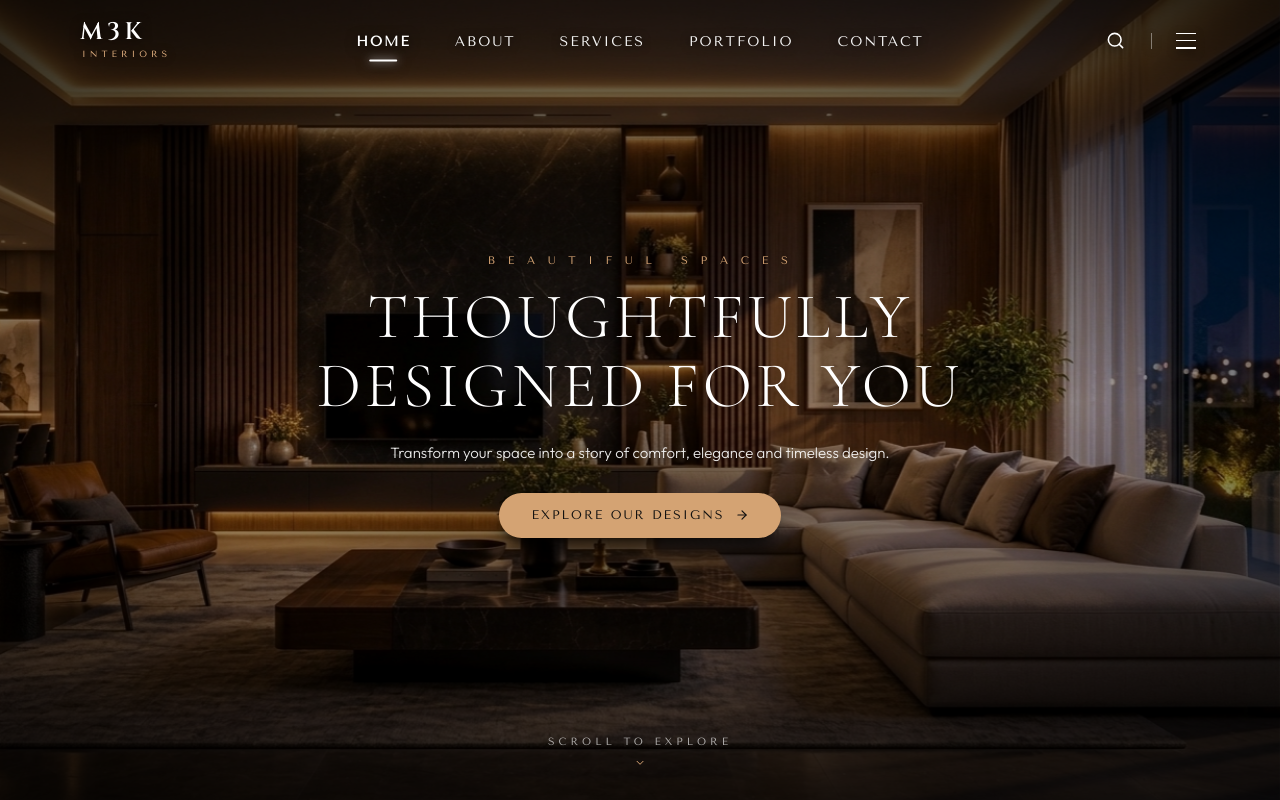
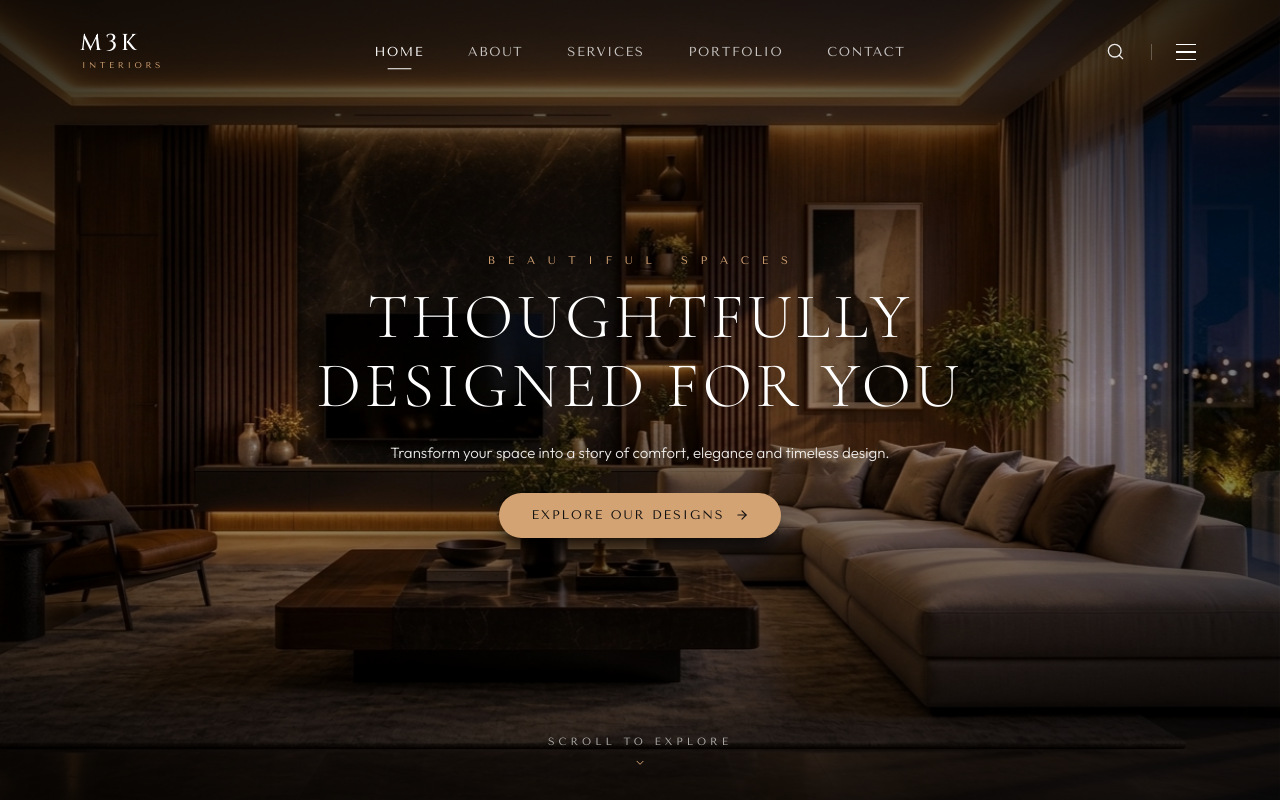
Before and after one commit to konapalask/M3k-Update, a React (Vite) app: page / in a window 1280 px wide. Shown: the top 800 px of the page. Built offline with nearby package versions, Linux system fonts and the light colour scheme; a web font is replaced by a local one.

Commit message:
Revert dark background navbar styling to original clean aesthetic

```diff
--- a/src/components/Navbar.tsx
+++ b/src/components/Navbar.tsx
@@ -53,33 +53,33 @@ export const Navbar: React.FC<NavbarProps> = ({ onOpenContact, onOpenConsultatio
         className={`fixed top-0 left-0 right-0 z-50 transition-all duration-300 bg-transparent ${
           isOnLightSection
             ? 'pt-3.5 sm:pt-4.5 pb-2.5 sm:pb-3'
-            : 'pt-4 sm:pt-5 pb-3'
+            : 'pt-6 sm:pt-8 pb-4'
         }`}
       >
         <div className="w-full px-8 sm:px-12 lg:px-16 xl:px-20 flex items-center justify-between relative">
-          {/* Brand Wordmark: M3K INTERIORS (High-contrast, prominent, brighter) */}
+          {/* Brand Wordmark: M3K INTERIORS (Adapts to black on white background, original on dark background) */}
           <a href="#hero" className="flex flex-col select-none group z-20">
             <span
-              className={`font-brand tracking-[0.18em] text-xl sm:text-[24px] font-semibold uppercase leading-none transition-all duration-300 ${
+              className={`font-brand uppercase leading-none transition-all duration-300 ${
                 isOnLightSection
-                  ? 'text-black'
-                  : 'text-white drop-shadow-[0_2px_6px_rgba(0,0,0,0.85)]'
+                  ? 'text-black text-xl sm:text-[24px] font-semibold tracking-[0.18em]'
+                  : 'text-white text-xl sm:text-[23px] font-medium tracking-[0.16em]'
               }`}
             >
               M3K
             </span>
             <span
-              className={`font-sub text-[8.5px] sm:text-[9px] tracking-[0.45em] uppercase mt-1 pl-0.5 font-medium transition-colors duration-300 ${
+              className={`font-sub uppercase mt-1 pl-0.5 transition-colors duration-300 ${
                 isOnLightSection
-                  ? 'text-[#a36b2b]'
-                  : 'text-[#e5b382] drop-shadow-[0_1px_4px_rgba(0,0,0,0.8)]'
+                  ? 'text-[#a36b2b] text-[8.5px] sm:text-[9px] tracking-[0.45em] font-medium'
+                  : 'text-[#d4a373] text-[8px] sm:text-[8.5px] tracking-[0.42em] font-normal'
               }`}
             >
               INTERIORS
             </span>
           </a>
 
-          {/* Exact Dead-Center Navigation Links (Bright, bold, high-contrast, standout) */}
+          {/* Exact Dead-Center Navigation Links */}
           <nav className="hidden md:flex items-center gap-8 lg:gap-11 absolute left-1/2 -translate-x-1/2 top-1/2 -translate-y-1/2 z-10 pointer-events-auto">
             {navLinks.map((link) => {
               const isActive = activeTab === link.label
@@ -88,24 +88,28 @@ export const Navbar: React.FC<NavbarProps> = ({ onOpenContact, onOpenConsultatio
                   key={link.label}
                   href={link.href}
                   onClick={() => setActiveTab(link.label)}
-                  className={`relative py-1 text-[13.5px] sm:text-[14px] tracking-[0.14em] uppercase transition-all duration-300 font-sub ${
-                    isActive
-                      ? isOnLightSection
-                        ? 'text-black font-bold'
-                        : 'text-white font-semibold drop-shadow-[0_2px_6px_rgba(0,0,0,0.9)]'
-                      : isOnLightSection
-                      ? 'text-black/85 hover:text-black font-semibold'
-                      : 'text-white/95 hover:text-white font-medium drop-shadow-[0_1px_4px_rgba(0,0,0,0.8)]'
+                  className={`relative py-1 uppercase transition-all duration-300 font-sub ${
+                    isOnLightSection
+                      ? `text-[13.5px] sm:text-[14px] tracking-[0.14em] ${
+                          isActive
+                            ? 'text-black font-bold'
+                            : 'text-black/85 hover:text-black font-semibold'
+                        }`
+                      : `text-[13px] tracking-[0.12em] ${
+                          isActive
+                            ? 'text-white font-medium'
+                            : 'text-white/75 hover:text-white font-normal'
+                        }`
                   }`}
                 >
                   <span>{link.label}</span>
                   {isActive && (
                     <motion.div
                       layoutId="navUnderline"
-                      className={`absolute -bottom-1.5 left-1/2 -translate-x-1/2 w-7 h-[2px] rounded-full transition-colors duration-300 ${
+                      className={`absolute -bottom-1 left-1/2 -translate-x-1/2 transition-colors duration-300 ${
                         isOnLightSection
-                          ? 'bg-black'
-                          : 'bg-white shadow-[0_0_8px_rgba(255,255,255,0.9)]'
+                          ? 'w-7 h-[2px] rounded-full bg-black'
+                          : 'w-6 h-[1.5px] rounded-full bg-white'
                       }`}
                       transition={{ type: 'spring', stiffness: 380, damping: 30 }}
                     />
@@ -115,12 +119,10 @@ export const Navbar: React.FC<NavbarProps> = ({ onOpenContact, onOpenConsultatio
             })}
           </nav>
 
-          {/* Right Action Icons: Search + Divider + Hamburger Menu (High-visibility) */}
+          {/* Right Action Icons: Search + Divider + Hamburger Menu */}
           <div
             className={`flex items-center gap-4 sm:gap-5 z-20 transition-colors duration-300 ${
-              isOnLightSection
-                ? 'text-black'
-                : 'text-white drop-shadow-[0_2px_4px_rgba(0,0,0,0.8)]'
+              isOnLightSection ? 'text-black' : 'text-white/90'
             }`}
           >
             {/* Search Icon */}
@@ -131,13 +133,13 @@ export const Navbar: React.FC<NavbarProps> = ({ onOpenContact, onOpenConsultatio
               }`}
               aria-label="Search site"
             >
-              <Search size={19} strokeWidth={2} />
+              <Search size={19} strokeWidth={isOnLightSection ? 2 : 1.75} />
             </button>
 
             {/* Fine Vertical Hairline Divider */}
             <div
               className={`h-4 w-[1px] hidden sm:block transition-colors duration-300 ${
-                isOnLightSection ? 'bg-black/30' : 'bg-white/40'
+                isOnLightSection ? 'bg-black/30' : 'bg-white/25'
               }`}
             />
 
```
